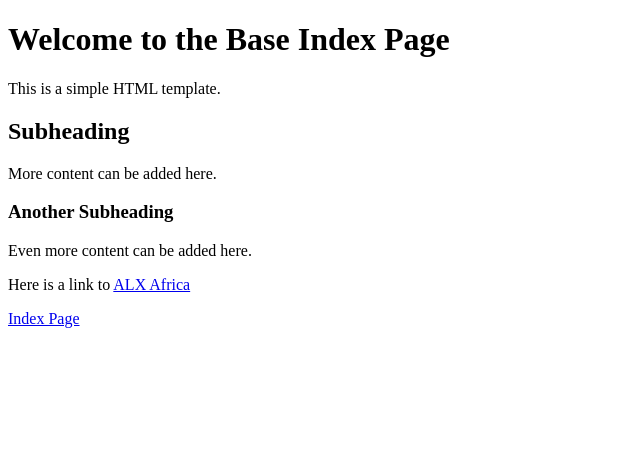
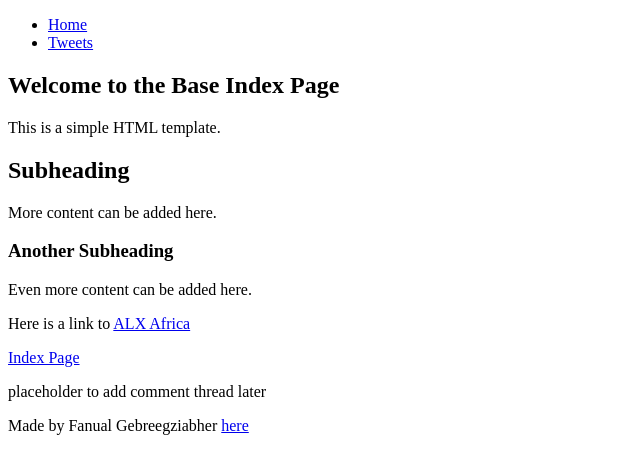
Before and after one commit to Fanual14/My_First_Portfolio, a plain HTML site: page html_basic/index.html in a window 1280 px wide. Shown: the whole page, without its empty margins (0-640 px from the left). Drawn offline with Linux system fonts and the light colour scheme.

Commit message:
Update all the documets

```diff
--- a/html_basic/index.html
+++ b/html_basic/index.html
@@ -6,6 +6,15 @@
     <title>Base Index</title>
 </head>
 <body>
+    <header>
+         <ul>
+            <li><a href="base_index.html">Home</a></li>
+            <li><a href="tweets.html">Tweets</a></li>
+        </ul>
+    </header>
+
+    <main>
+        <article>
             <h1>Welcome to the Base Index Page</h1>
                 <p>This is a simple HTML template.</p>
             <h2>Subheading</h2>
@@ -13,6 +22,15 @@
             <h3>Another Subheading</h3>
                 <p>Even more content can be added here.</p>
                 <p>Here is a link to <a href=" https://i.ibb.co/gTDZZT8/ALX-Logo-07.png " alt="Placeholder Image">ALX Africa</a></p>
+            <a href="tweets.html"> Index Page</a>
+        <article>
+        <aside>
+            <p>placeholder to add comment thread later</p>
+        </aside>
+    </main>
 
-     <a href="tweets.html"> Index Page</a>
+    <footer>
+                <p> Made by Fanual Gebreegziabher <a href="base_index.html" target="_blank">here</a></p>
+    </footer>
+
 </body>
--- a/html_basic/tweets.html
+++ b/html_basic/tweets.html
@@ -6,10 +6,29 @@
     <title>Base Index</title>
 </head>
 <body>
-   <blockquote class="twitter-tweet">
-    <p lang="en" dir="ltr">Improved <a href="https://twitter.com/grok?ref_src=twsrc%5Etfw">@Grok</a> Companion conversations <a href="https://t.co/9oaGQ0kc2d">https://t.co/9oaGQ0kc2d</a></p>&mdash; Elon Musk (@elonmusk) <a href="https://twitter.com/elonmusk/status/1969234168962756799?ref_src=twsrc%5Etfw">September 20, 2025</a>
-   </blockquote>
-   <script async src="https://platform.twitter.com/widgets.js" charset="utf-8"></script>
+    <header>
+        <ul>
+            <li><a href="index.html">Home</a></li>
+            <li><a href="base_index.html">Tweets</a></li>
+        </ul>
+    </header>
+
+    <main>
+        <article>
+            <blockquote class="twitter-tweet">
+                <p lang="en" dir="ltr">Improved <a href="https://twitter.com/grok?ref_src=twsrc%5Etfw">@Grok</a> Companion conversations <a href="https://t.co/9oaGQ0kc2d">https://t.co/9oaGQ0kc2d</a></p>&mdash; Elon Musk (@elonmusk) <a href="https://twitter.com/elonmusk/status/1969234168962756799?ref_src=twsrc%5Etfw">September 20, 2025</a>
+            </blockquote>
+            <script async src="https://platform.twitter.com/widgets.js" charset="utf-8"></script>
+        </article>
+        <aside>
+            <p>placeholder to add comment thread later</p>
+        </aside>
+    </main>
+
+    <footer>
+         <p> Made by Fanual Gebreegziabher <a href="base_index.html" target="_blank">here</a></p>
+    </footer>
+
 
 </body>
 </html>
```
Also changed, not shown: html_basic/base_index.html (line endings or trailing spaces). Lines whose indentation alone changed are shown as unchanged.
